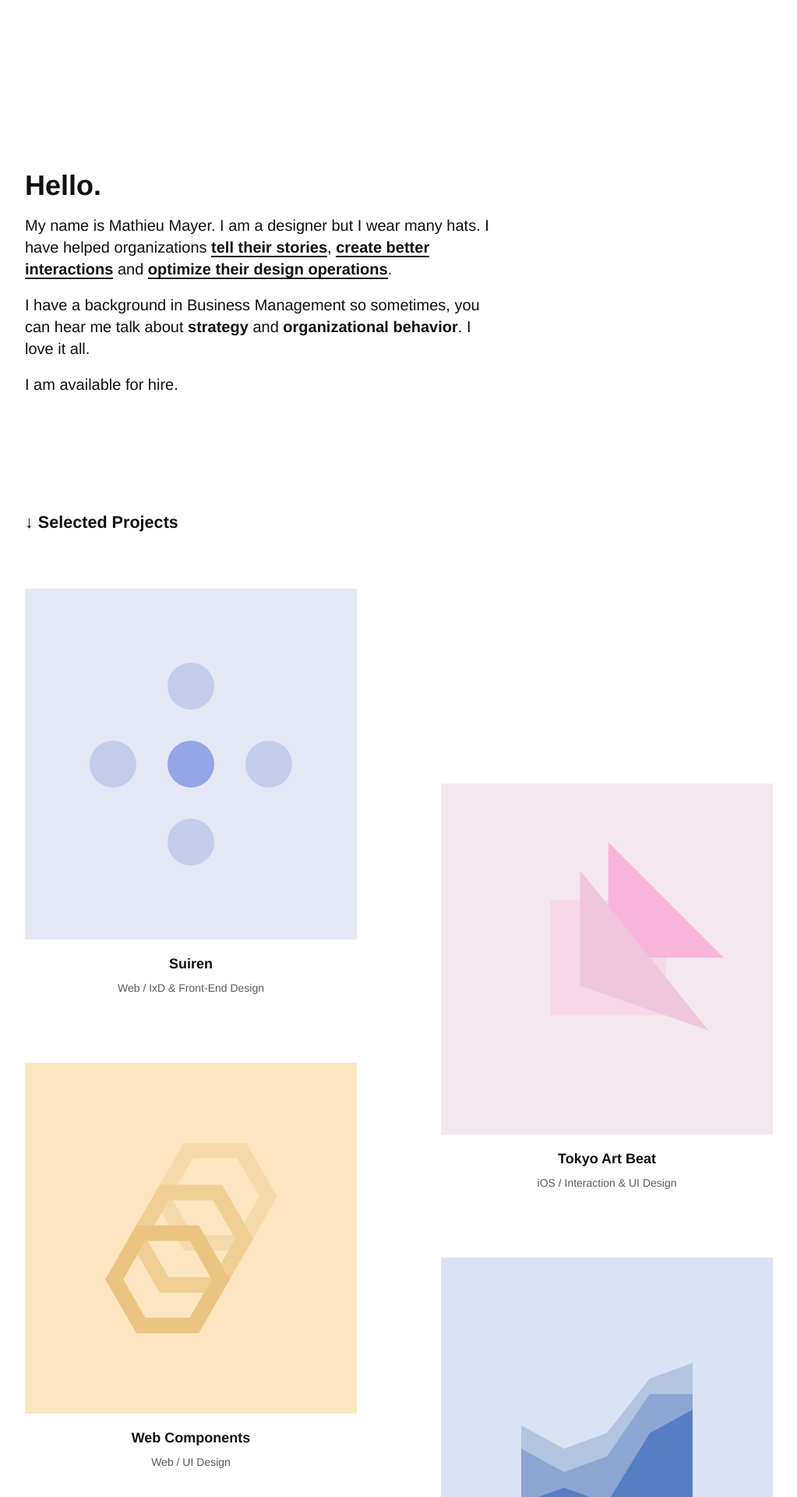
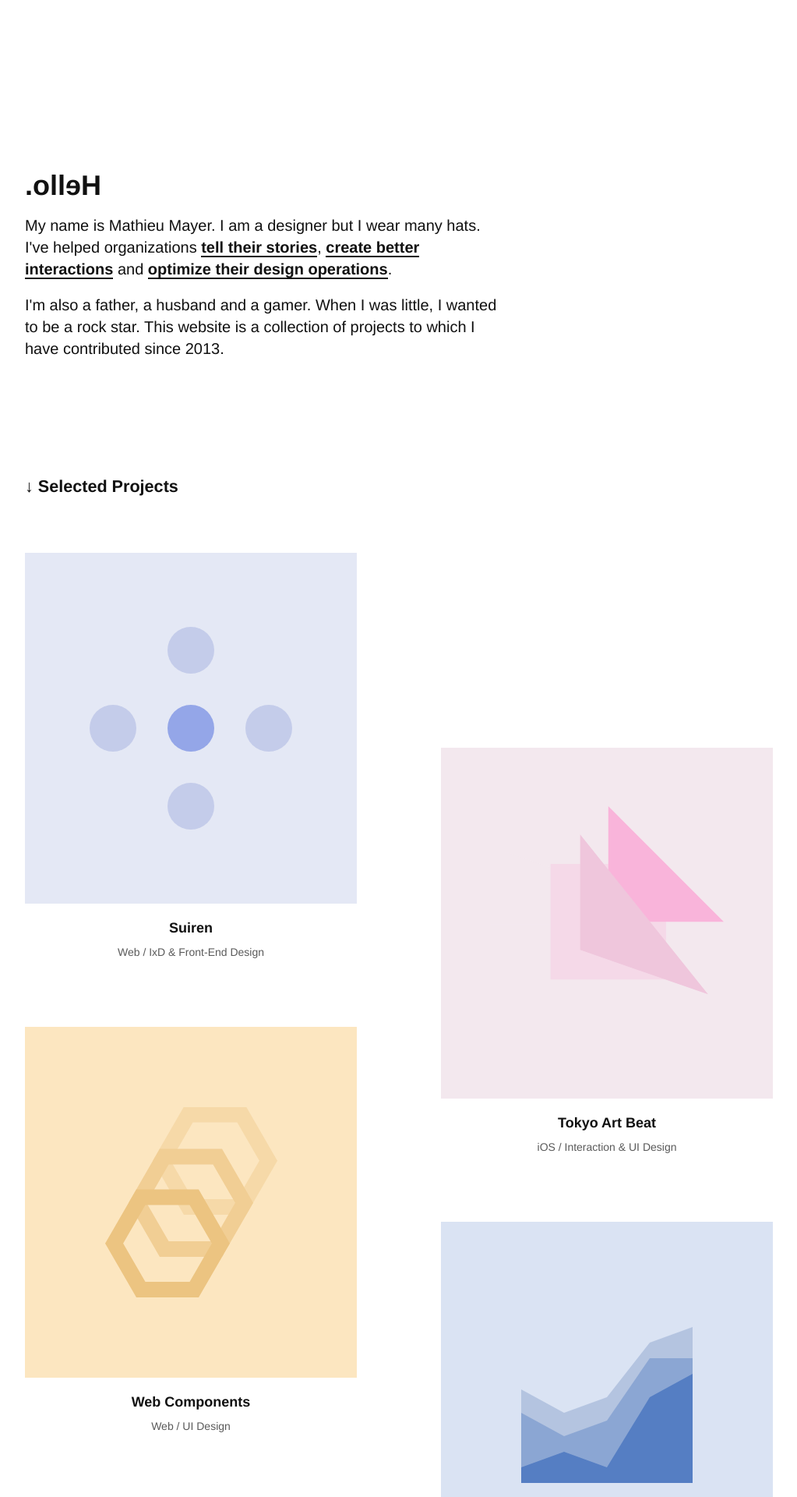
Before and after one commit to mx3m/mx3m.github.io, a Jekyll site: the page built from index.html, in a window 1280 px wide. Shown: the top 1920 px of the page at 78% size, without its empty margins (128-1151 px from the left). Built offline with Jekyll 4.4.1, drawn with Linux system fonts in a browser that asks for light colours.

Commit message:
changed top intro copy (and flipped hello)

```diff
--- a/_sass/01-atoms/_layout.scss
+++ b/_sass/01-atoms/_layout.scss
@@ -41,9 +41,7 @@
 }
 
 .flip {
-  @include breakpoint(md) {
-    transform: scaleX(-1);
-  }
+  transform: scaleX(-1);
 }
 
 .site-background {
--- a/_sass/01-atoms/_typography.scss
+++ b/_sass/01-atoms/_typography.scss
@@ -100,7 +100,7 @@ blockquote {
 }
 
 .ts-measure {
-  max-width: 600px;
+  max-width: 610px;
 }
 
 .ts-align {
--- a/index.html
+++ b/index.html
@@ -7,10 +7,9 @@ title: Portfolio
 <div class="container">
   <div class="top-intro">
     <div class="ts-measure">
-      <h1 class="ts-headline">Hello.</h1>
-      <p>My name is Mathieu Mayer. I am a designer but I wear many hats. I have helped organizations <a class="hint" href="{{ "/work/think-with-google.html" | relative_url }}">tell their stories</a>, <a class="hint" href="{{ "/work/myasics.html" | relative_url }}">create better interactions</a> and <a class="hint" href="{{ "/work/exchange.html" | relative_url }}">optimize their design operations</a>.</p>
-      <p>I have a background in Business Management so sometimes, you can hear me talk about <span class="ts-strong">strategy</span> and <span class="ts-strong">organizational behavior</span>. I love it all.</p>
-      <p>I am available for hire.</p>
+      <h1 class="ts-headline ts-align-right flip">Hello.</h1>
+      <p>My name is Mathieu Mayer. I am a designer but I wear many hats. I've helped organizations <a class="hint" href="{{ "/work/think-with-google.html" | relative_url }}">tell their stories</a>, <a class="hint" href="{{ "/work/myasics.html" | relative_url }}">create better interactions</a> and <a class="hint" href="{{ "/work/exchange.html" | relative_url }}">optimize their design operations</a>.</p>
+      <p>I'm also a father, a husband and a gamer. When I was little, I wanted to be a rock star. This website is a collection of projects to which I have contributed since 2013.</p>
     </div>
   </div>
 
```
